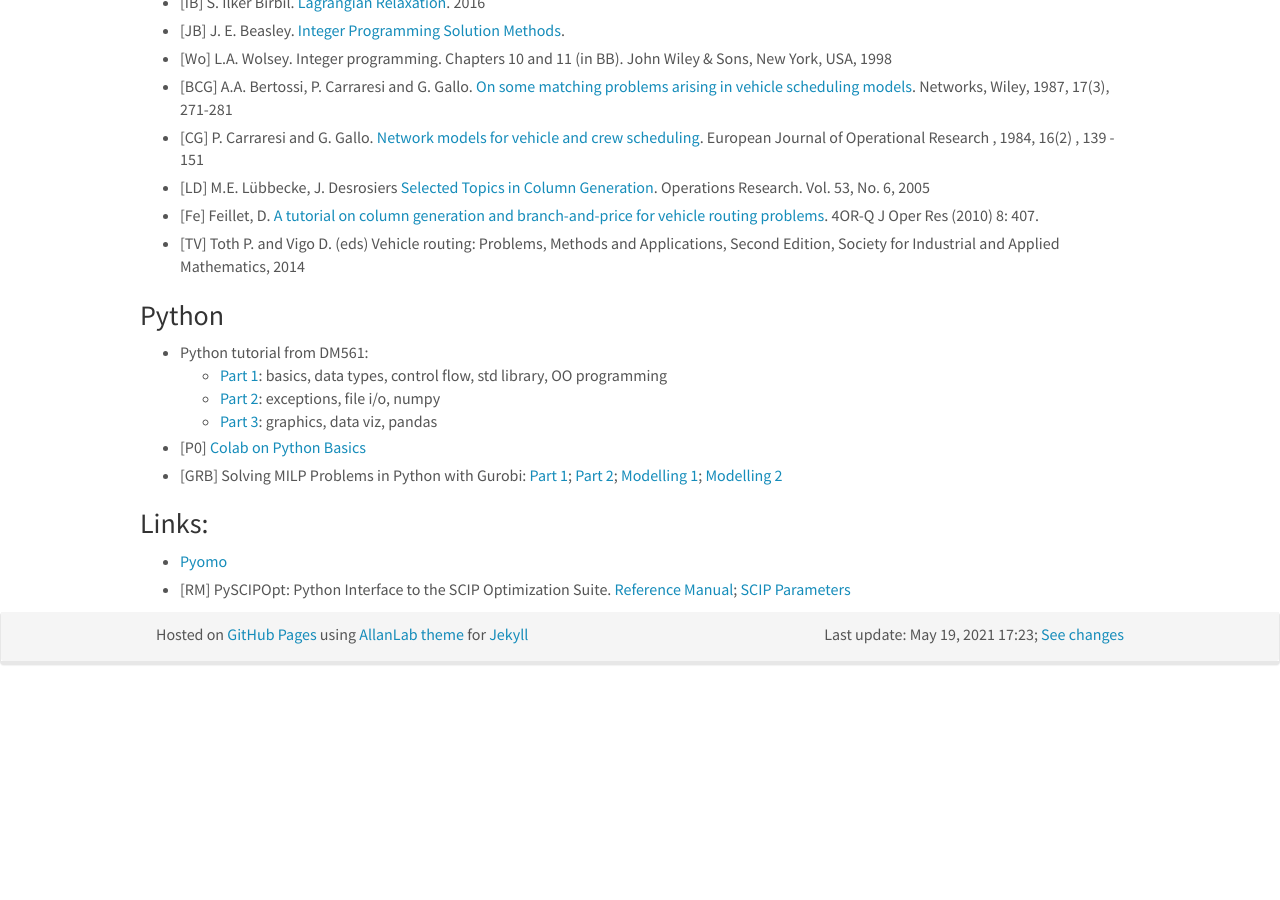
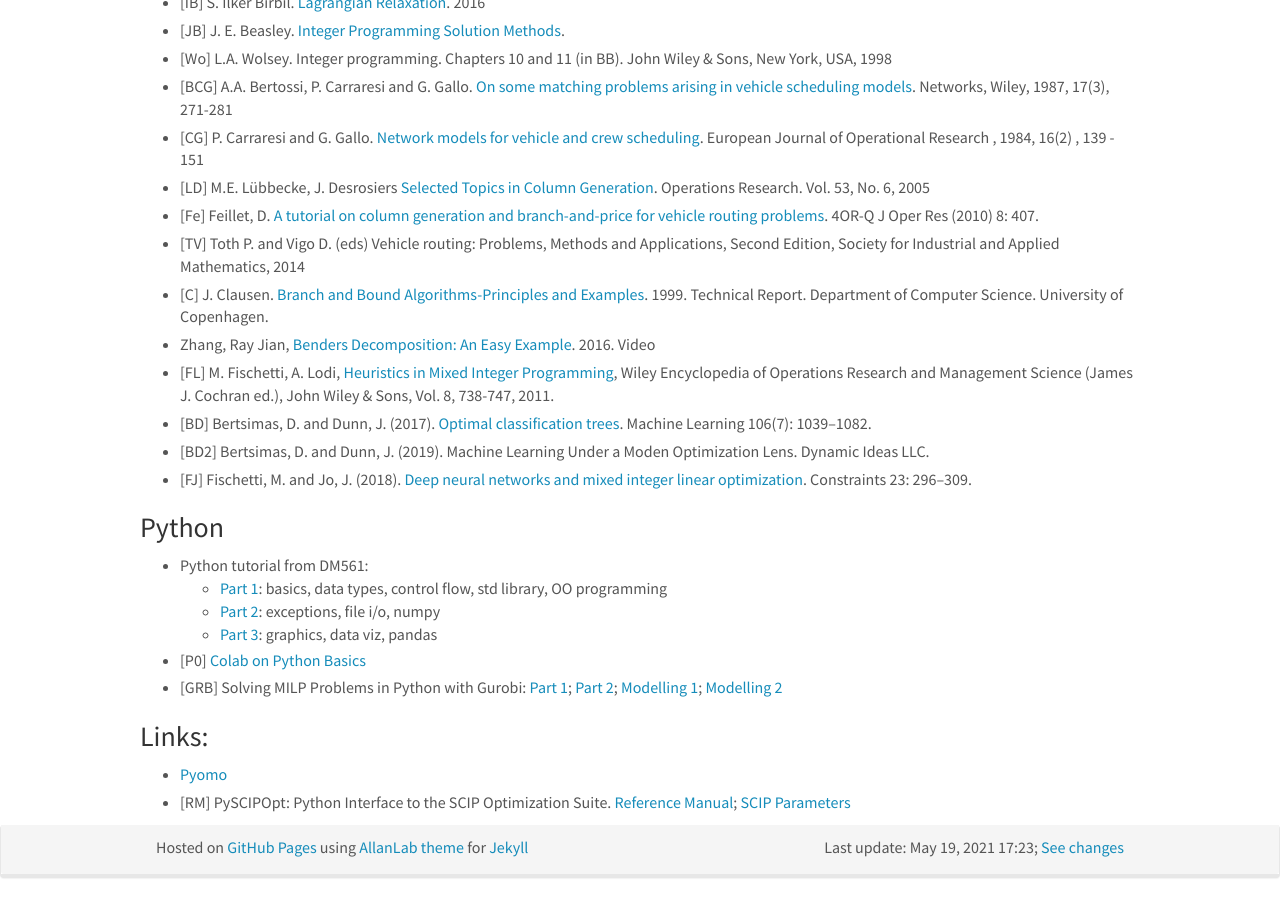
Before and after one commit to DM872/dm872.github.io, a Jekyll site: the page built from index.md, in a window 1280 px wide and 900 px high, scrolled down 1948 px. Built offline with Jekyll 4.4.1, drawn with Linux system fonts in a browser that asks for light colours; nearby versions of some CDN libraries; comment, search, counter and statistics services are not loaded; before the commit the page ends 2635 px from its top, so only the background shows below that; some of the changed text lies outside the part shown.

Commit message:
added plan to the end of the course

```diff
--- a/index.md
+++ b/index.md
@@ -75,16 +75,16 @@
 |      | Practice on CG                                                                   | [Sheet 5][15]                                                                |
 |------+----------------------------------------------------------------------------------+------------------------------------------------------------------------------|
 |   19 | Vehicle Routing: [Compact models][62]; [Set Partitioning formulation and CG][63] | **[Assignment 1][100]**; **[Fe]**, [TV]                                      |
-|      | Vehicle Routing: [Cutting and Branching][64]                                     | **[Fe]**                                                                     |
+|      | Vehicle Routing: [Cutting and Branching][64]; [Notes on Branching][65]           | **[Fe]**; **[Wo p 121 & ch 11 in LMS]**; [C];                                |
 |      | Applications of LR: [Vehicle Scheduling][60]                                     | [BCG]; [CG]                                                                  |
 |------+----------------------------------------------------------------------------------+------------------------------------------------------------------------------|
 |   20 | Crew Scheduling; RCSP                                                            |                                                                              |
-|      | Benders Decomposition                                                            |                                                                              |
-|      |                                                                                  |                                                                              |
+|      | Benders Decomposition                                                            | **[Wo ch 12 in LMS]**; [Z]                                                   |
+|      | Benders Decomposition                                                            | [Sheet 6][16]                                                                |
 |------+----------------------------------------------------------------------------------+------------------------------------------------------------------------------|
-|   21 | Timetabling                                                                      |                                                                              |
-|      | Timetabling                                                                      |                                                                              |
-|      |                                                                                  |                                                                              |
+|   21 | Integer Programming and Heuristics                                               | **[Wo sc 13.4]**; **[FL]**;                                                  |
+|      | Integer Programming and Machine Learning                                         | **[Wo sc 14.6 in LMS]**; **[BD]**; **[FJ]**                                  |
+|      |                                                                                  | Assignment 2                                                                 |
 |------+----------------------------------------------------------------------------------+------------------------------------------------------------------------------|
 
 
@@ -212,6 +212,34 @@
   and Applications, Second Edition, Society for Industrial and Applied
   Mathematics, 2014
 
+- [C] J. Clausen. [Branch and Bound Algorithms-Principles and
+  Examples]({{ "/assets/Clausen1999.pdf" | absolute_url
+  }}). 1999. Technical Report. Department of Computer
+  Science. University of Copenhagen.
+
+- Zhang, Ray Jian, [Benders Decomposition: An Easy Example](https://youtu.be/vQzpydNOWDY). 2016. Video
+
+- [FL] M. Fischetti, A. Lodi, [Heuristics in Mixed Integer
+  Programming](https://homepages.cwi.nl/~dadush/workshop/discrepancy-ip/papers/heuristics-survey-fischetti-lodi-11.pdf),
+  Wiley Encyclopedia of Operations Research and Management Science
+  (James J. Cochran ed.), John Wiley & Sons, Vol. 8, 738-747, 2011.
+
+
+- [BD] Bertsimas, D. and Dunn, J. (2017). [Optimal classification
+  trees](https://dx.doi.org/10.1007/s10994-017-5633-9). Machine
+  Learning 106(7): 1039–1082.
+
+- [BD2] Bertsimas, D. and Dunn, J. (2019). Machine Learning Under a
+  Moden Optimization Lens. Dynamic Ideas LLC.
+
+- [FJ] Fischetti, M. and Jo, J. (2018). [Deep neural networks and
+  mixed integer linear
+  optimization](https://doi.org/10.1007/s10601-018-9285-6). Constraints
+  23: 296–309.
+
+
+
+
 
 ### Python
 
```
Also changed, not shown: other parts of index.md (+8 -5 lines), _posts/2021-05-14-benders.md (added, +42 -0 lines).
